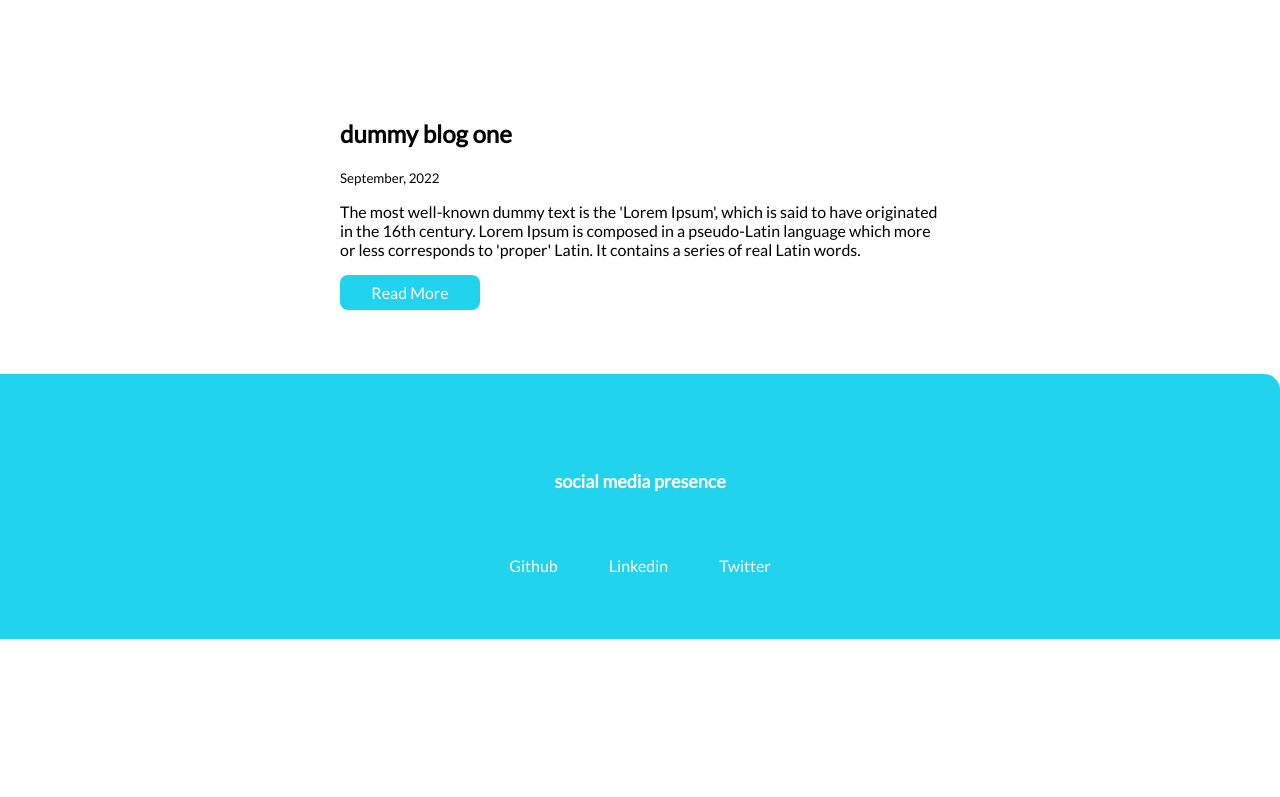
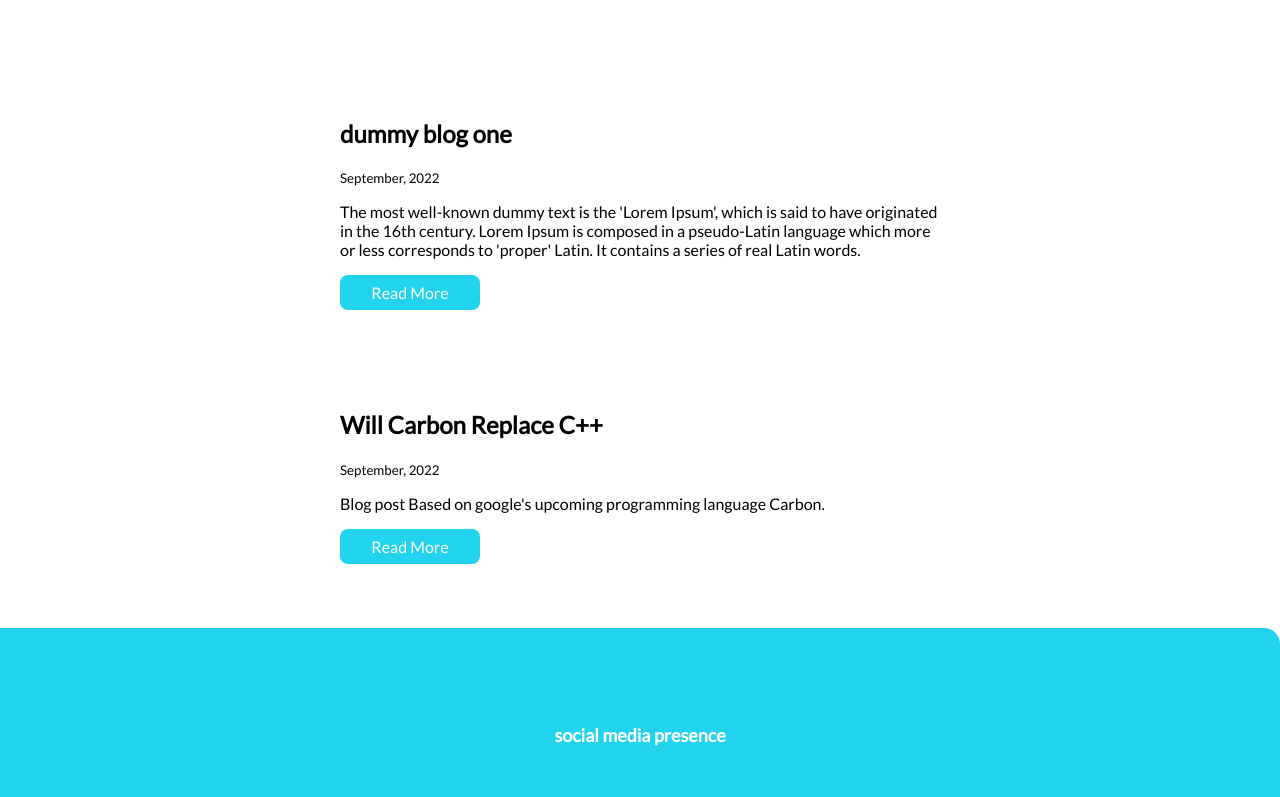
Before and after one commit to Raghuveer-07/raghuveer-site, a plain HTML site: page blogs.html in a window 1280 px wide. Shown: the part 541-1338 px from the top of the page. Before the commit the page ends 1180 px from the top, so only its background shows below. Drawn offline with Linux system fonts and the light colour scheme.

Commit message:
blog updated

```diff
--- a/blogs.html
+++ b/blogs.html
@@ -51,6 +51,17 @@
                 <a class="link link-primary" href="/dummyBlog.html">Read More</a>
             </article>
         </li>
+        <li>
+            <article class="showcase-list container container-center">
+                <h1>Will Carbon Replace C++</h1>
+                <small>September, 2022</small>
+                <p>
+                    Blog post Based on google's upcoming programming language Carbon.
+                </p>
+
+                <a class="link link-primary" href="https://web-development-blog.hashnode.dev/will-carbon-replace-c">Read More</a>
+            </article>
+        </li>
     </ul>
 
     <footer class="footer">
```
